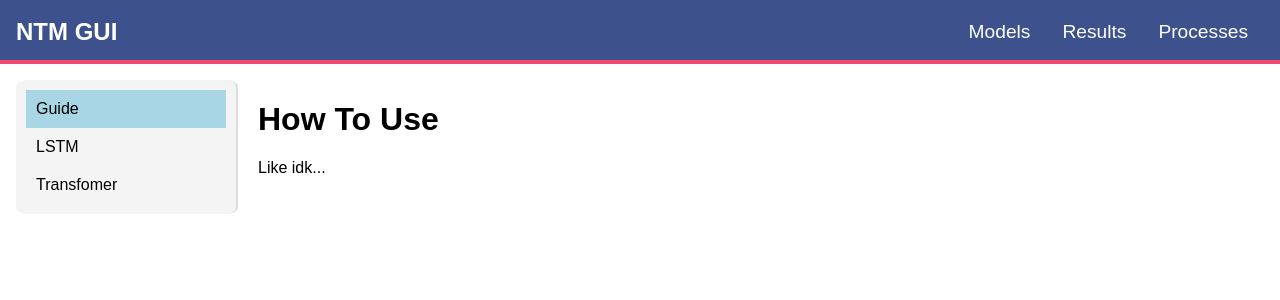
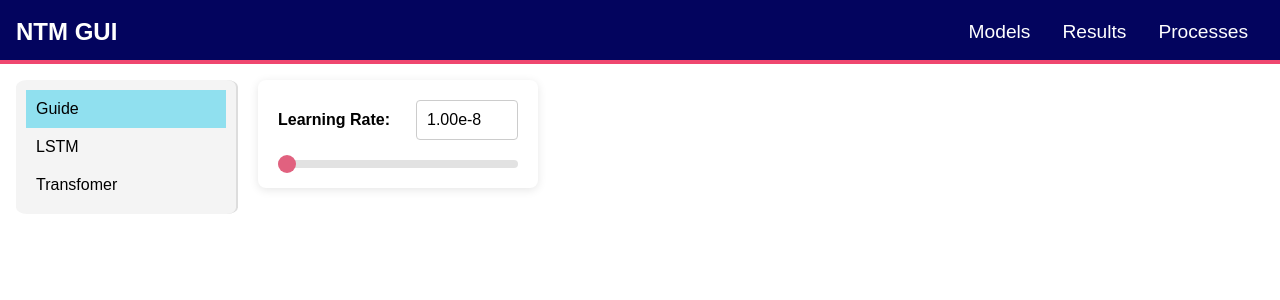
Before and after one commit to leonlenk/JAX-NTM, a Flask app: page /models in a window 1280 px wide. Shown: the top 300 px of the page. Run offline with Flask 3, Linux system fonts and the light colour scheme.

Commit message:
add learning rate selector

```diff
--- a/GUI/app.py
+++ b/GUI/app.py
@@ -1,6 +1,8 @@
 # run with: flask --app GUI.app run --debug
 
 from flask import Flask, render_template
+
+from Training.Backbones.NTM_graves2014 import LSTMConfig
 
 app = Flask(__name__)
 
@@ -11,8 +13,14 @@ def index():
 
 
 @app.route("/models")
-def get_models():
+def configure_models():
     return render_template("pages/models.html")
+
+
+@app.route("/submit", methods=["POST"])
+def submit():
+    LSTMConfig()
+    return "Result: asd"
 
 
 if __name__ == "__main__":
--- a/GUI/static/globals.css
+++ b/GUI/static/globals.css
@@ -1,5 +1,8 @@
 :root {
     --primary-color: #3498db;
-    --background-color: #3d518c;
+    --primary-higlight: #90e0ef;
+    --background-color: #03045e;
+
     --accent: #ef476f;
+    --dark-accent: #dc4669;
 }
--- /dev/null
+++ b/GUI/static/inputs/learning_rate.css
@@ -0,0 +1,74 @@
+@import url('../globals.css');
+
+.container {
+    background: #fff;
+    padding: 20px;
+    border-radius: 8px;
+    box-shadow: 0 2px 10px rgba(0, 0, 0, 0.1);
+    width: 15rem;
+    height: fit-content;
+    display: flex;
+    flex-direction: column;
+    align-items: stretch;
+}
+
+label {
+    font-weight: bold;
+    display: block;
+    margin-right: auto;
+}
+
+.input-group {
+    display: flex;
+    align-items: center;
+    margin-bottom: 20px;
+}
+
+.numberInput {
+    padding: 10px;
+    border: 1px solid #ccc;
+    border-radius: 4px;
+    font-size: 16px;
+    width: 5rem;
+}
+.multiStageSlider {
+    appearance: none;
+    width: 100%;
+    height: 8px;
+    border-radius: 5px;
+    background: #ddd;
+    outline: none;
+    opacity: 0.85;
+    transition: opacity .2s;
+    margin: auto;
+}
+.multiStageSlider:hover {
+    opacity: 1;
+}
+.multiStageSlider::-webkit-slider-thumb {
+    -webkit-appearance: none;
+    appearance: none;
+    width: 18px;
+    height: 18px;
+    border-radius: 50%;
+    background: var(--dark-accent);
+    cursor: pointer;
+    transition: background .3s ease;
+}
+
+.multiStageSlider::-webkit-slider-thumb:hover {
+    background: var(--dark-accent);
+}
+
+.multiStageSlider::-moz-range-thumb {
+    width: 18px;
+    height: 18px;
+    border-radius: 50%;
+    background: var(--dark-accent);
+    cursor: pointer;
+    transition: background .3s ease;
+}
+
+.multiStageSlider::-moz-range-thumb:hover {
+    background: var(--dark-accent);
+}
--- a/GUI/static/pages/models.css
+++ b/GUI/static/pages/models.css
@@ -1,7 +1,11 @@
+@import url("../globals.css");
+
 .page-container {
     width: 100%;
     padding: 1rem;
     display: flex;
+    position: fixed;
+    overflow: hidden;
 }
 
 .menu {
@@ -12,6 +16,7 @@
     padding: 10px;
     border-radius: 5%;
 }
+
 .menu-item {
     cursor: pointer;
     padding: 10px;
@@ -23,13 +28,14 @@
 }
 
 .menu-item.active {
-    background-color: #a9d6e5; /* Highlight color for the active menu item */
+    background-color: var(--primary-higlight); /* Highlight color for the active menu item */
 }
 
 .content {
     flex: 1;
     padding: 0px 20px;
 }
+
 .content > div {
     display: none;
 }
--- a/GUI/templates/components/lstm_selector.html
+++ b/GUI/templates/components/lstm_selector.html
@@ -0,0 +1 @@
+{% include "inputs/learning_rate.html" %}
--- /dev/null
+++ b/GUI/templates/inputs/learning_rate.html
@@ -0,0 +1,66 @@
+<!DOCTYPE html>
+<html lang="en">
+<head>
+    <meta charset="UTF-8">
+    <meta name="viewport" content="width=device-width, initial-scale=1.0">
+    <title>Multi-stage Slider with Input</title>
+    <link rel="stylesheet" href="{{ url_for('static', filename='inputs/learning_rate.css') }}">
+</head>
+<body>
+
+<div class="container">
+    <div class="input-group">
+        <label for="numberInput">Learning Rate: </label>
+        <input type="number" id="numberInput" class="numberInput" type="number" step=".1" value="0" min="0">
+    </div>
+    <input type="range" id="multiStageSlider" class="multiStageSlider" min="1" max="701" step="1" value="0">
+</div>
+
+<script>
+    const slider = document.getElementById('multiStageSlider');
+    const numberInput = document.getElementById('numberInput');
+
+    function updateDisplayValue(value) {
+        let displayValue;
+
+        if (value <= 100) {
+            displayValue = value * 0.00000001;
+        } else if (value <= 200) {
+            displayValue = 0.000001 + (value - 100) * 0.00000009;
+        } else if (value <= 300) {
+            displayValue = 0.00001 + (value - 200) * 0.00000009;
+        } else if (value <= 400) {
+            displayValue = 0.0001 + (value - 300) * 0.0000009;
+        } else if (value <= 500) {
+            displayValue = 0.001 + (value - 400) * 0.000009;
+        } else if (value <= 600) {
+            displayValue = 0.01 + (value - 500) * 0.00009;
+        } else if (value <= 700) {
+            displayValue = 0.1 + (value - 600) * 0.0009;
+        } else {
+            displayValue = 1 + (value - 701) * 0.009;
+        }
+
+        return displayValue;
+    }
+
+
+    slider.addEventListener('input', function() {
+        const value = parseInt(slider.value);
+        const displayValue = updateDisplayValue(value);
+
+        numberInput.value = displayValue.toExponential(2);
+        output.textContent = displayValue.toExponential(2);
+    });
+
+    numberInput.addEventListener('input', function() {
+        const inputValue = parseFloat(numberInput.value);
+        output.textContent = inputValue.toExponential(2);
+    });
+
+    // Initialize the display value
+    slider.dispatchEvent(new Event('input'));
+</script>
+
+</body>
+</html>
--- a/GUI/templates/pages/models.html
+++ b/GUI/templates/pages/models.html
@@ -14,10 +14,10 @@
         <div class="menu-item" onclick="showContent('content3', this)">Transfomer</div>
     </div>
     <div class="content">
-        <div id="content1">
+        <div id="content2">
             {% include "components/model_guide.html" %}
         </div>
-        <div id="content2">
+        <div id="content1">
             {% include "components/lstm_selector.html" %}
         </div>
         <div id="content3">
```
